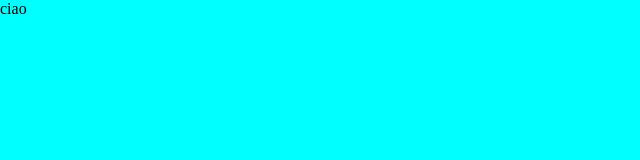
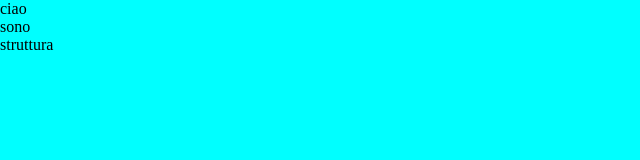
Before and after one commit to mattiabenelli/proj-html-vuejs, a Vue app: page / in a window 1280 px wide. Shown: the top 160 px of the page, without its empty margins (0-640 px from the left). Built offline with nearby package versions, Linux system fonts and the light colour scheme.

Commit message:
setup project folder

```diff
--- a/src/App.vue
+++ b/src/App.vue
@@ -1,14 +1,20 @@
 <script>
-import HelloWorld from './components/HelloWorld.vue'
+import Appheader from './components/Appheader.vue'
+import AppContent from './components/AppContent.vue'
+import AppFooter from './components/AppFooter.vue'
 export default {
   components:{
-    HelloWorld
+    Appheader,
+    AppContent,
+    AppFooter
   }
 }
 </script>
 
 <template lang="">
-<HelloWorld />
+  <Appheader />
+  <AppContent />
+  <AppFooter />
 </template>
 
 <style lang="scss">
--- /dev/null
+++ b/src/components/AppContent.vue
@@ -0,0 +1,15 @@
+<script>
+export default {
+
+}
+</script>
+
+<template lang="">
+  <div>
+    sono
+  </div>
+</template>
+
+<style lang="scss">
+
+</style>
--- /dev/null
+++ b/src/components/AppFooter.vue
@@ -0,0 +1,15 @@
+<script>
+export default {
+
+}
+</script>
+
+<template lang="">
+  <div>
+    struttura
+  </div>
+</template>
+
+<style lang="scss">
+
+</style>
```
Also changed, not shown: src/components/Appheader.vue (renamed from src/components/HelloWorld.vue).
